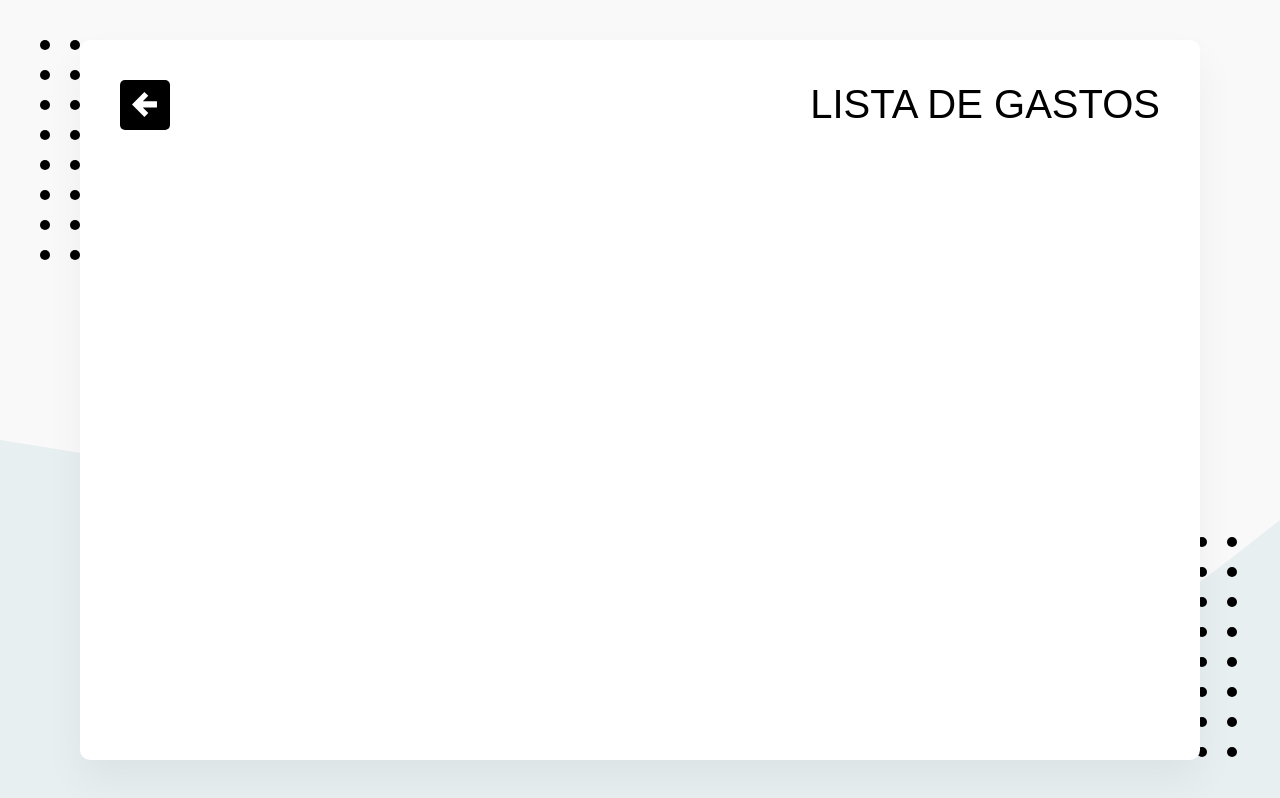
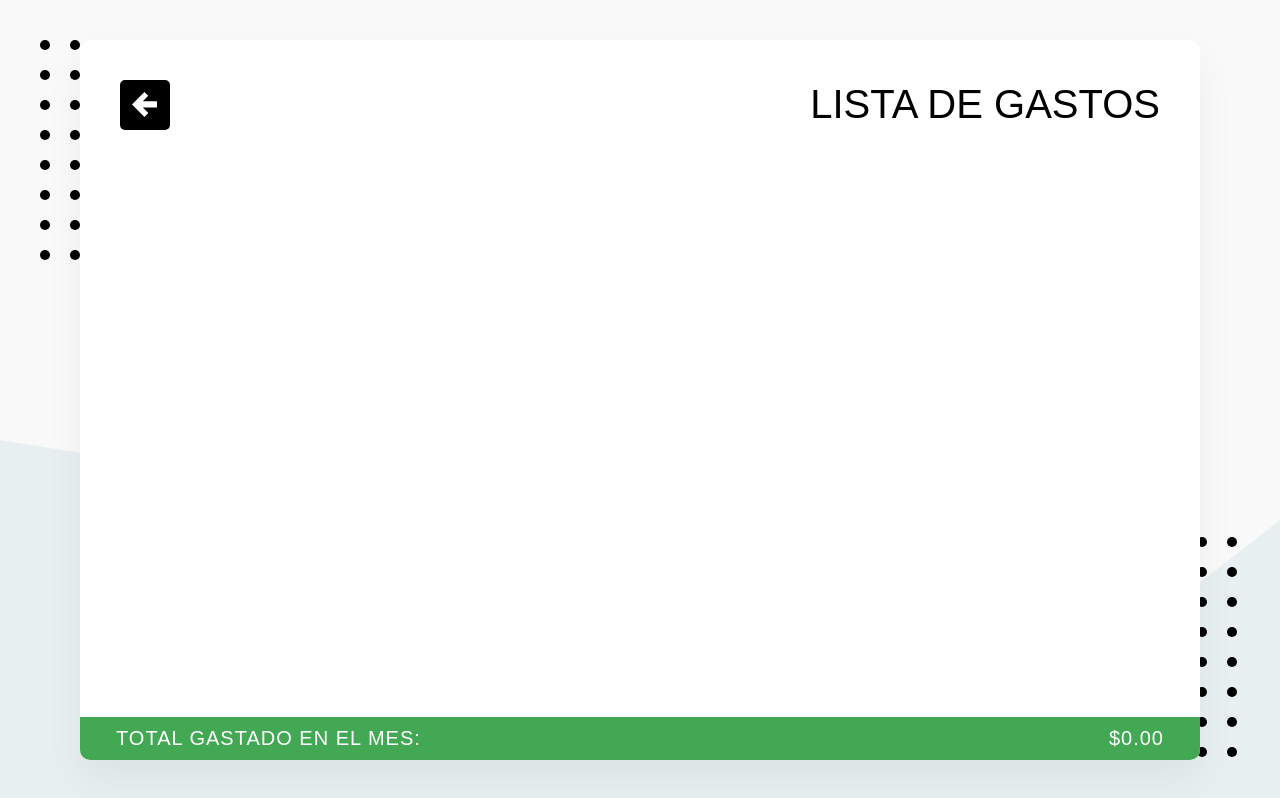
Before and after one commit to rrojasM/Registro-Gastos-App-React, a React (Create React App) app: page /lista in a window 1280 px wide. Built offline with nearby package versions, Linux system fonts and the light colour scheme; no server answers; sample sign-in values are in the browser's storage; what webfontloader would draw is missing.

Commit message:
Format currency

```diff
--- a/src/App.js
+++ b/src/App.js
@@ -4,6 +4,7 @@
 import Boton from "./elements/Boton";
 import BotonCerrar from "./elements/BotonCerrar";
 import FormularioGasto from "./components/FormularioGasto";
+import BarraTotal from "./components/BarraTotal";
 
 const App = () => {
   return (
@@ -21,8 +22,8 @@
           </ContenedorBotones>
         </ContenedorHeader>
       </Header>
-
       <FormularioGasto />
+      <BarraTotal />
     </>
   );
 }
--- /dev/null
+++ b/src/components/BarraTotal.js
@@ -0,0 +1,35 @@
+import React from "react";
+import styled from "styled-components";
+import theme from '../theme';
+import FormatearCantidad from "../func/ConvertirMoneda";
+
+
+const BarraTotalStyle = styled.div`
+    background: ${theme.verde};
+    font-size: 1.25rem; /* 20px */
+    letter-spacing: 1px;
+    font-weight: 500;
+    text-transform: uppercase;
+    padding: 0.62rem 2.25rem; /* 10px 40px */
+    color: #fff;
+    display: flex;
+    justify-content: space-between;
+    align-items: center;
+
+    @media(max-width: 31.25rem) { /* 500px */
+        flex-direction: column;
+        font-size: 14px;
+    }
+`;
+
+
+const BarraTotal = () => {
+    return (
+        <BarraTotalStyle>
+            <p>Total Gastado en el mes:</p>
+            <p>{FormatearCantidad(0.00)}</p>
+        </BarraTotalStyle>
+    );
+}
+
+export default BarraTotal;
--- a/src/components/GastosCategoria.js
+++ b/src/components/GastosCategoria.js
@@ -2,6 +2,7 @@
 import { Helmet } from "react-helmet";
 import { Header, Titulo } from "./../elements/Header";
 import BtnRegresar from './../elements/BtnRegresar';
+import BarraTotal from "./BarraTotal";
 const GastosCategoria = () => {
     return (
         <>
@@ -12,9 +13,7 @@
                 <BtnRegresar />
                 <Titulo>Gastos por Categoria</Titulo>
             </Header>
-
-
-
+            <BarraTotal />
         </>
     );
 }
--- a/src/components/ListaGastos.js
+++ b/src/components/ListaGastos.js
@@ -2,6 +2,7 @@
 import { Helmet } from "react-helmet";
 import { Header, Titulo } from "./../elements/Header";
 import BtnRegresar from './../elements/BtnRegresar';
+import BarraTotal from "./BarraTotal";
 
 const ListaGastos = () => {
     return (
@@ -13,6 +14,7 @@
                 <BtnRegresar />
                 <Titulo>Lista de Gastos</Titulo>
             </Header>
+            <BarraTotal />
         </>
     );
 }
--- /dev/null
+++ b/src/func/ConvertirMoneda.js
@@ -0,0 +1,10 @@
+const FormatearCantidad = (cantidad) => {
+
+    return new Intl.NumberFormat(
+        'en-US',
+        { style: 'currency', currency: 'USD', minimumFractionDigits: 2 }
+    ).format(cantidad);
+
+}
+
+export default FormatearCantidad;
```
